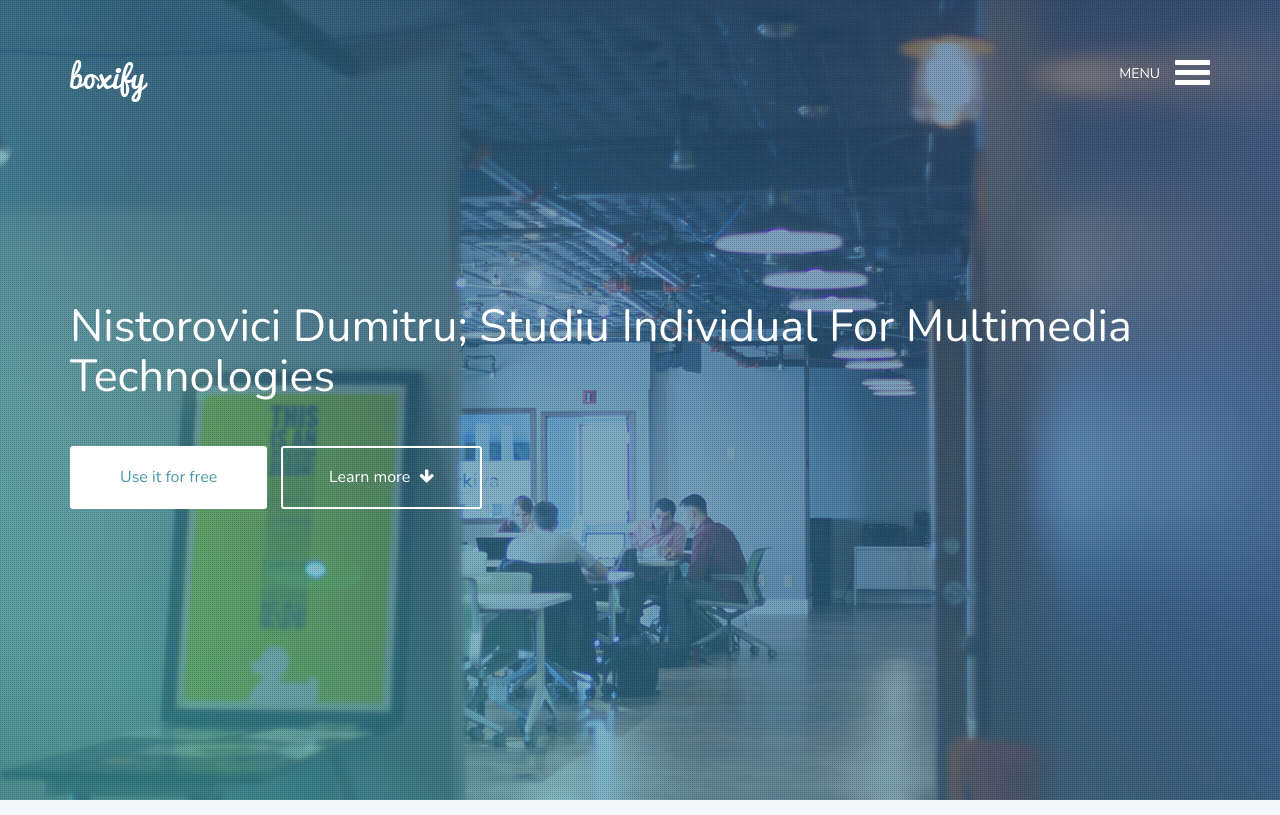
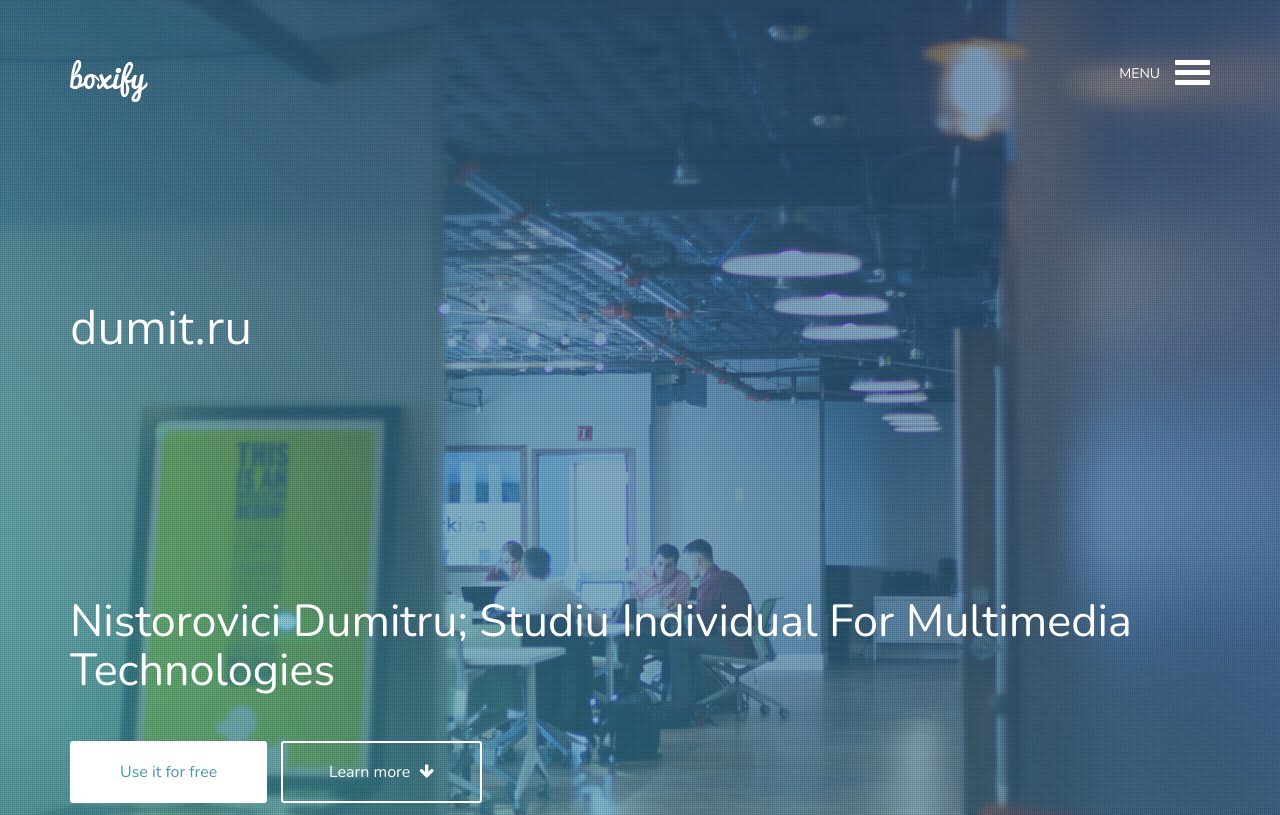
Before and after one commit to dima-nistorovici/dima-nistorovici.github.io, a plain HTML site: page dumit-ru/index.html in a window 1280 px wide. Shown: the top 815 px of the page. Drawn offline with nearby package versions, Linux system fonts and the light colour scheme.

Commit message:
Update index.html

```diff
--- a/dumit-ru/index.html
+++ b/dumit-ru/index.html
@@ -22,6 +22,9 @@
 		<link href='http://fonts.googleapis.com/css?family=Nunito:400,300,700' rel='stylesheet' type='text/css'>
 		<link href="css/styles.css" rel="stylesheet">
 		<link href="css/queries.css" rel="stylesheet">
+		<link rel="preconnect" href="https://fonts.googleapis.com">
+<link rel="preconnect" href="https://fonts.gstatic.com" crossorigin>
+<link href="https://fonts.googleapis.com/css2?family=Open+Sans&display=swap" rel="stylesheet">
 		<!-- Facebook and Twitter integration -->
 		<meta property="og:title" content=""/>
 		<meta property="og:image" content=""/>
@@ -51,6 +54,7 @@
 					<div class="row nav-wrapper">
 						<div class="col-md-6 col-sm-6 col-xs-6 text-left">
 							<a href="#"><img src="img/logo-white.png" alt="Boxify Logo"></a>
+							<h1 class="logo-d">dumit.ru</h1>
 						</div>
 						<div class="col-md-6 col-sm-6 col-xs-6 text-right navicon">
 							<p>MENU</p><a id="trigger-overlay" class="nav_slide_button nav-toggle" href="#"><span></span></a>
```
